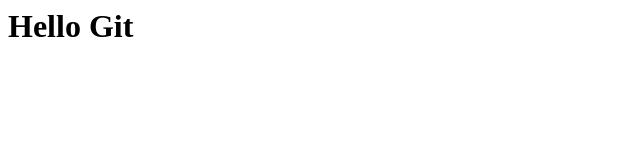
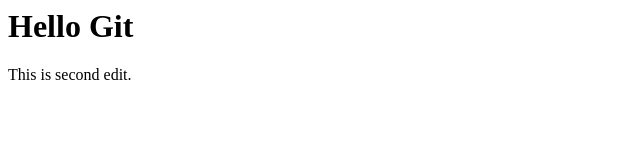
Before and after one commit to nkgwmsm/git-practice, a plain HTML site: page index.html in a window 1280 px wide. Shown: the whole page, without its empty margins (0-640 px from the left). Drawn offline with Linux system fonts and the light colour scheme.

Commit message:
add paragraph

```diff
--- a/index.html
+++ b/index.html
@@ -1 +1,2 @@
 <h1>Hello Git</h1>
+<p>This is second edit.</p>
```
